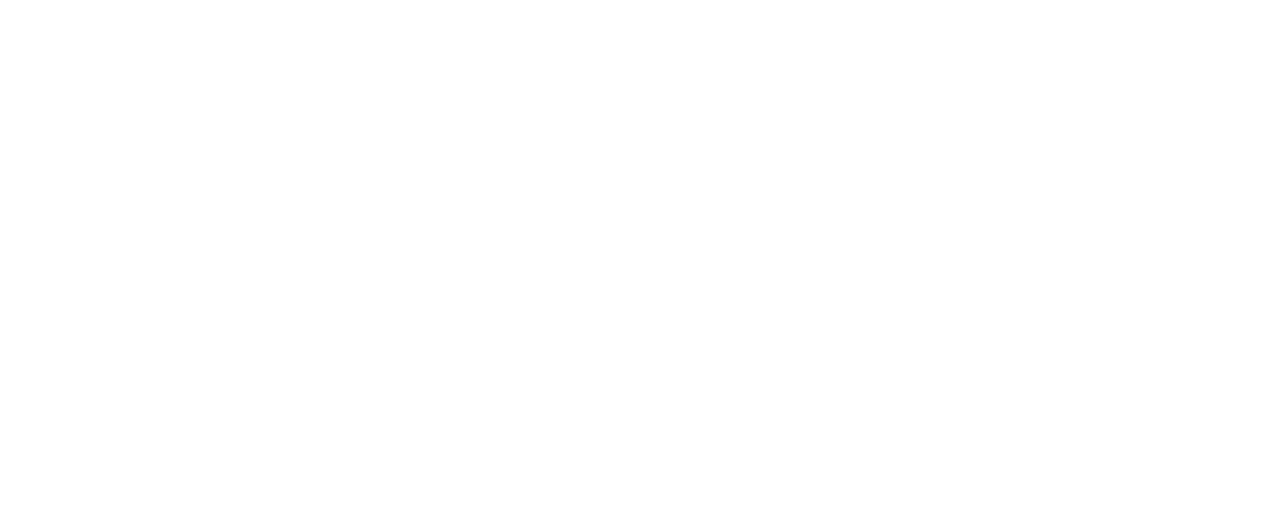
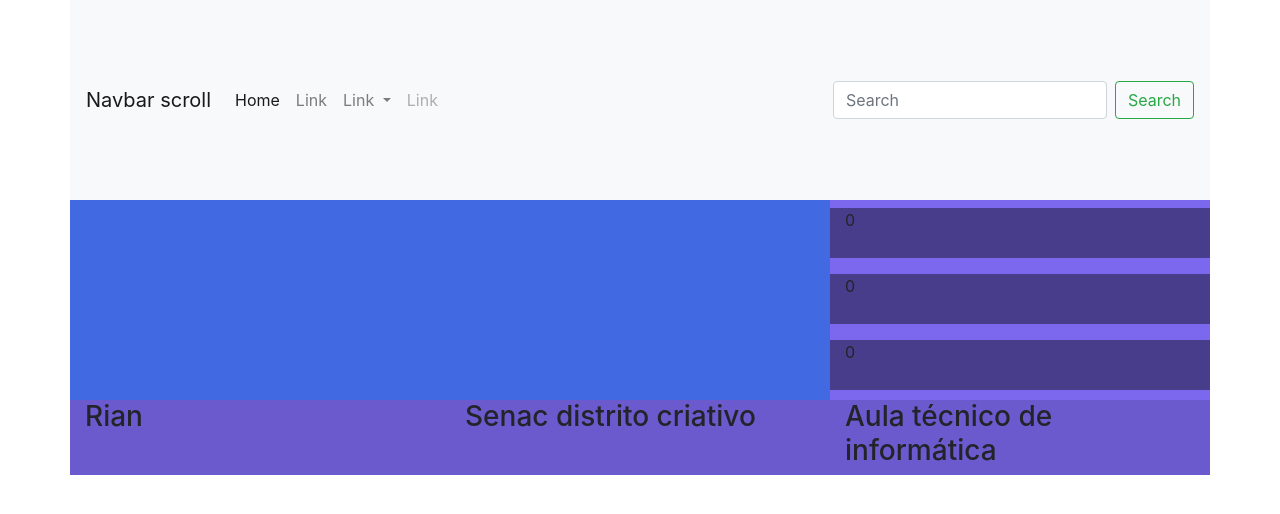
Before and after one commit to rian-06/bootstrap-o-site, a plain HTML site: page index.html in a window 1280 px wide. Drawn offline with nearby package versions, Linux system fonts and the light colour scheme.

Commit message:
bootstrap o site navbar e base

```diff
--- a/index.html
+++ b/index.html
@@ -11,18 +11,74 @@
 
     <title>Hello, world!</title>
   </head>
-  <body>
+  <body class="container fluid">
 
-    <header></header>
+    <header class="row">
+        <nav class="navbar navbar-expand-lg navbar-light bg-light col-12">
+            <a class="navbar-brand" href="#">Navbar scroll</a>
+            <button class="navbar-toggler" type="button" data-toggle="collapse" data-target="#navbarScroll" aria-controls="navbarScroll" aria-expanded="false" aria-label="Toggle navigation">
+              <span class="navbar-toggler-icon"></span>
+            </button>
+            <div class="collapse navbar-collapse" id="navbarScroll">
+              <ul class="navbar-nav mr-auto my-2 my-lg-0 navbar-nav-scroll" style="max-height: 100px;">
+                <li class="nav-item active">
+                  <a class="nav-link" href="#">Home <span class="sr-only">(current)</span></a>
+                </li>
+                <li class="nav-item">
+                  <a class="nav-link" href="#">Link</a>
+                </li>
+                <li class="nav-item dropdown">
+                  <a class="nav-link dropdown-toggle" href="#" role="button" data-toggle="dropdown" aria-expanded="false">
+                    Link
+                  </a>
+                  <ul class="dropdown-menu">
+                    <li><a class="dropdown-item" href="#">Action</a></li>
+                    <li><a class="dropdown-item" href="#">Another action</a></li>
+                    <li><hr class="dropdown-divider"></li>
+                    <li><a class="dropdown-item" href="#">Something else here</a></li>
+                  </ul>
+                </li>
+                <li class="nav-item">
+                  <a class="nav-link disabled">Link</a>
+                </li>
+              </ul>
+              <form class="d-flex">
+                <input class="form-control mr-2" type="search" placeholder="Search" aria-label="Search">
+                <button class="btn btn-outline-success" type="submit">Search</button>
+              </form>
+            </div>
+          </nav>
+    </header>
+
+<div class="row">
+    <main class="col-12 col-lg-8">
 
 
-    <main></main>
+    </main>
 
 
-    <aside></aside>
+    <aside class="col-12 col-lg-4">
+        <div class="row">
+            <section class="col-12 mt-2 mb-2">0</section>
+            <section class="col-12 mt-2 mb-2">0</section>
+           <section class="col-12 mt-2 mb-2">0</section>
+        </div>
+    </aside>
+</div>
 
 
-    <footer></footer>
+
+    <footer class="row">
+        <section class="col-12 col-lg-4">
+            <h3>Rian</h3>
+        </section>
+        <section class="col-12 col-lg-4">
+            <h3>Senac distrito criativo</h3>
+        </section>
+        <section class="col-12 col-lg-4">
+            <h3>Aula técnico de informática</h3>
+        </section>
+    </footer>
 
 
     <script src="script.js"></script>
--- a/style.css
+++ b/style.css
@@ -0,0 +1,24 @@
+header {
+    height: 200px;
+    background-color: aliceblue;
+}
+
+main {
+    height: 200px;
+    background-color:royalblue ;
+}
+
+aside {
+    height: 200px;
+    background-color: mediumslateblue;
+}
+
+aside section {
+    background-color:darkslateblue;
+    height: 50px;
+}
+
+footer {
+    height: auto;
+    background-color: slateblue;
+}
```
